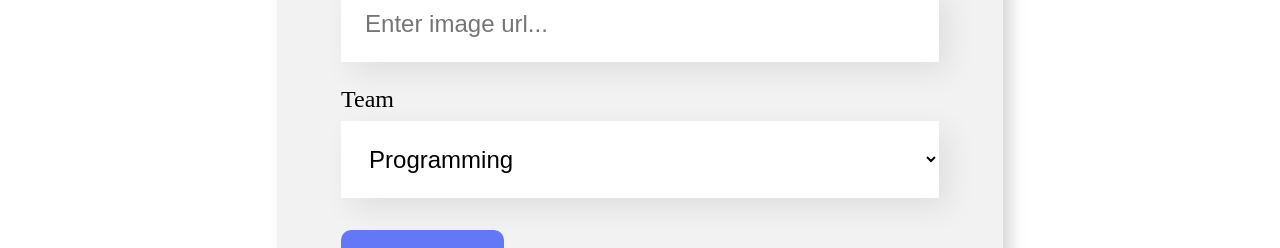
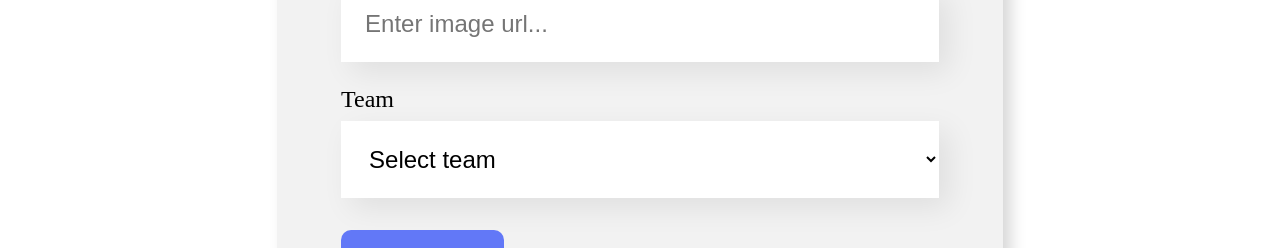
Before and after one commit to fndaraujo/alura-organogram, a React (Vite) app: page / in a window 1280 px wide. Shown: the part 800-1048 px from the top of the page. Built offline with nearby package versions, Linux system fonts and the light colour scheme.

Commit message:
Fix issue with drop down list not using the programming team

```diff
--- a/src/components/Dropdown/index.jsx
+++ b/src/components/Dropdown/index.jsx
@@ -8,6 +8,7 @@ export const Dropdown = ({ isRequired, label, list, value, setValue }) => (
       value={value}
       onChange={(e) => setValue(e.target.value)}
     >
+      <option>Select team</option>
       {list.map((item) => (
         <option key={item}>{item}</option>
       ))}
```
